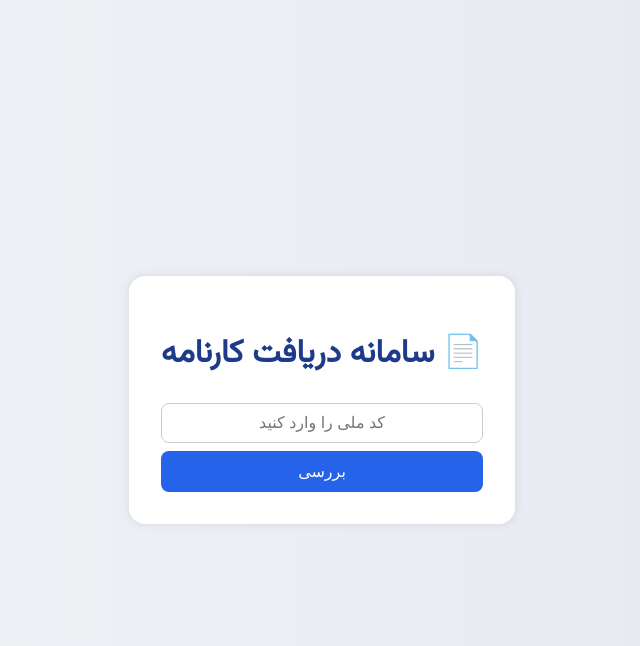
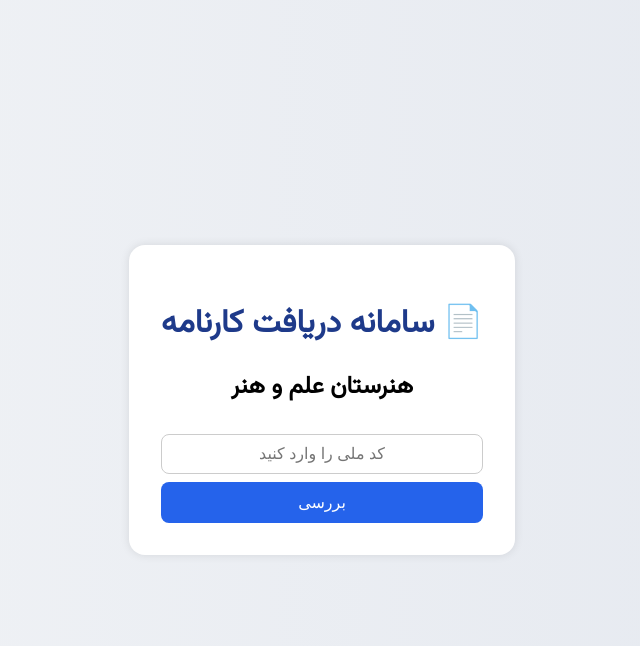
Before and after one commit to memoli3275/karnameh-project, a Flask app: page / in a window 1280 px wide. Shown: the top 646 px of the page, without its empty margins (318-958 px from the left). Run offline with Flask 3, Linux system fonts and the light colour scheme.

Commit message:
Update index.html

```diff
--- a/templates/index.html
+++ b/templates/index.html
@@ -69,6 +69,7 @@
 <body>
   <div class="container">
     <h1>📄 سامانه دریافت کارنامه</h1>
+    <h2>هنرستان علم و هنر</h2>
     <form method="POST">
       <input type="text" name="access_code" placeholder="کد ملی را وارد کنید">
       <button type="submit">بررسی</button>
```
